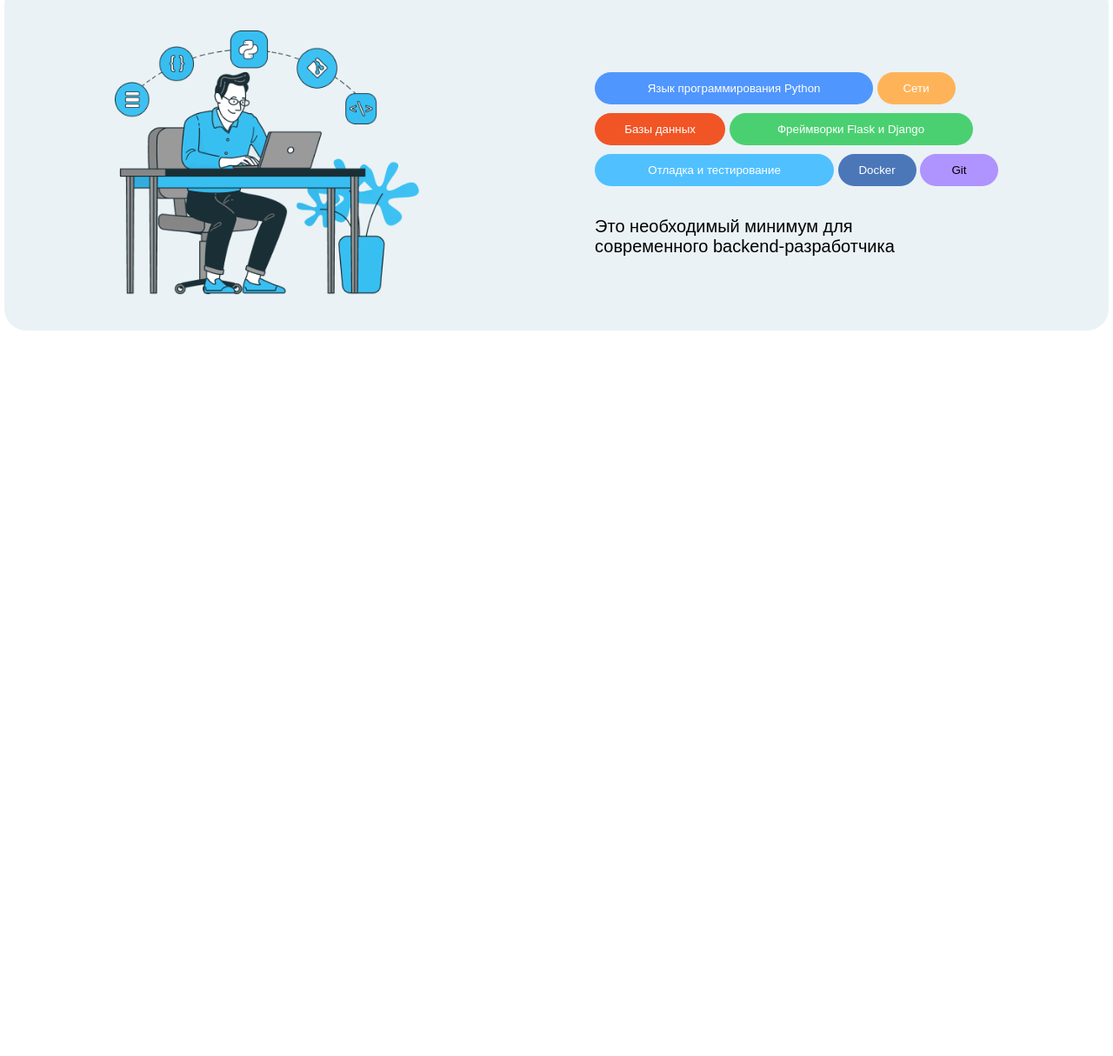
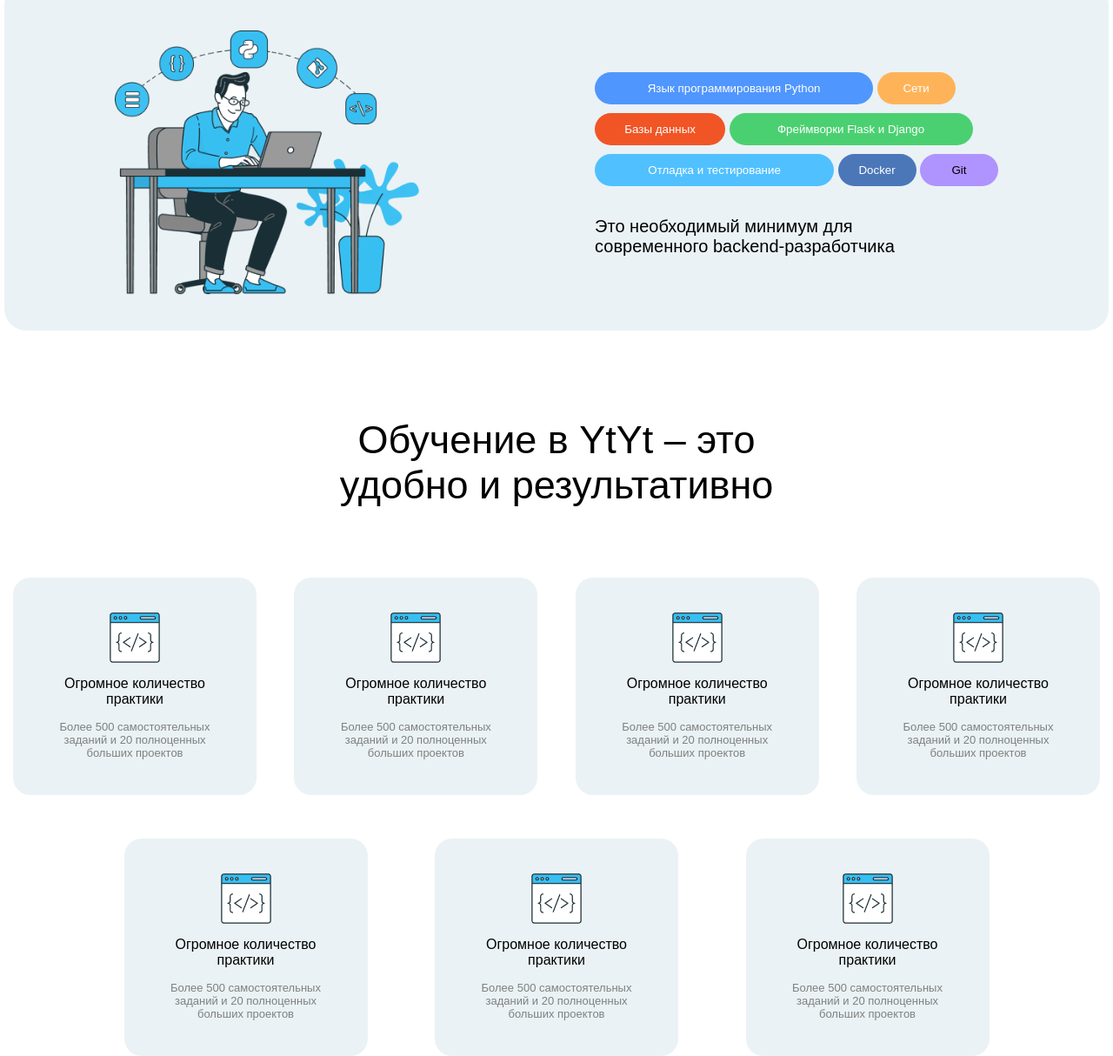
Before and after one commit to kabirovabdullo60-dot/Programing-School, a plain HTML site: page index.html in a window 1280 px wide. Shown: the part 768-1982 px from the top of the page at 87% size. Before the commit the page ends 1166 px from the top, so only its background shows below. Drawn offline with Linux system fonts and the light colour scheme.

Commit message:
section 3

```diff
--- a/index.html
+++ b/index.html
@@ -61,5 +61,48 @@
                 </div>
             </div>
          </section>
+         <section class="section_3_text">
+         <h1>Обучение в YtYt – это удобно и результативно</h1>
+         </section>
+         <section class="section3">
+           <div>
+             <img src="./images/svg-gobbler 1.png" alt="">
+             <p>Огромное количество практики</p>
+             <p style="color: gray; font-size: 13px;">Более 500 самостоятельных заданий и 20 полноценных больших проектов</p>
+           </div>
+           <div>
+             <img src="./images/svg-gobbler 1.png" alt="">
+             <p>Огромное количество практики</p>
+             <p style="color: gray; font-size: 13px;">Более 500 самостоятельных заданий и 20 полноценных больших проектов</p>
+           </div>
+           <div>
+             <img src="./images/svg-gobbler 1.png" alt="">
+             <p>Огромное количество практики</p>
+             <p style="color: gray; font-size: 13px;">Более 500 самостоятельных заданий и 20 полноценных больших проектов</p>
+           </div>
+           <div>
+             <img src="./images/svg-gobbler 1.png" alt="">
+             <p>Огромное количество практики</p>
+             <p style="color: gray; font-size: 13px;">Более 500 самостоятельных заданий и 20 полноценных больших проектов</p>
+           </div>
+           </section>
+
+           <section class="sec_3_end">
+           <div>
+             <img src="./images/svg-gobbler 1.png" alt="">
+             <p>Огромное количество практики</p>
+             <p style="color: gray; font-size: 13px;">Более 500 самостоятельных заданий и 20 полноценных больших проектов</p>
+           </div>
+           <div>
+             <img src="./images/svg-gobbler 1.png" alt="">
+             <p>Огромное количество практики</p>
+             <p style="color: gray; font-size: 13px;">Более 500 самостоятельных заданий и 20 полноценных больших проектов</p>
+           </div>
+           <div>
+             <img src="./images/svg-gobbler 1.png" alt="">
+             <p>Огромное количество практики</p>
+             <p style="color: gray; font-size: 13px;">Более 500 самостоятельных заданий и 20 полноценных больших проектов</p>
+           </div>
+         </section>
 </body>
 </html>
--- a/style.scss
+++ b/style.scss
@@ -184,3 +184,70 @@
         }
      }
      }
+
+     .section_3_text{
+         max-width: 1270px;
+    margin: auto;
+    margin-top: 100px;
+    h1{
+        width: 100%;
+        text-align: center;
+         font-size: 45px;
+         font-weight: 500;
+         width: 550px;
+         margin: auto;
+    }
+     }
+
+     .section3{
+         max-width: 1250px;
+         margin: auto;
+         width: 100%;
+         display: flex;
+         justify-content: space-between;
+         flex-wrap: wrap;
+         margin-top: 80px;
+         div{
+            background-color: #EAF2F5;
+            width: 280px;
+            height: 250px;
+            border-radius: 20px;
+            img{
+                display: block;
+                margin: auto;
+                margin-top: 40px;
+            }
+            p{
+                text-align: center;
+                width: 180px;
+                margin: auto;
+                margin-top: 15px;
+            }
+         }
+     }
+
+      .sec_3_end{
+         max-width: 1150px;
+         margin: auto;
+         width: 100%;
+         display: flex;
+         justify-content: space-evenly;
+         margin-top: 50px;
+         div{
+            background-color: #EAF2F5;
+            width: 280px;
+            height: 250px;
+            border-radius: 20px;
+            img{
+                display: block;
+                margin: auto;
+                margin-top: 40px;
+            }
+            p{
+                text-align: center;
+                width: 180px;
+                margin: auto;
+                margin-top: 15px;
+            }
+         }
+     }
```
Also changed, not shown: images/svg-gobbler 1.png (added), style.css, 1 other file.
